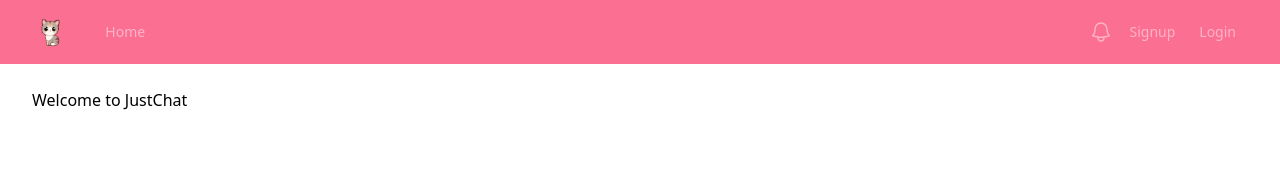
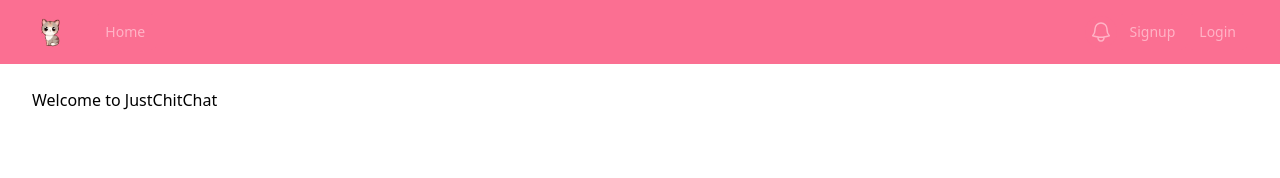
Before and after one commit to Andysu7117/JustChitChat, a React (Vite) app in the folder client/: page / in a window 1280 px wide. Shown: the top 178 px of the page. Built offline with nearby package versions, Linux system fonts and the light colour scheme.

Commit message:
Changing message querying speed

```diff
--- a/client/index.html
+++ b/client/index.html
@@ -5,7 +5,7 @@
     <meta name="viewport" content="width=device-width, initial-scale=1.0">
     <link rel="icon" href="/src/assets/images/favicon.ico" type="image/x-icon">
     <link rel="stylesheet" href="./src/input.css">
-    <title>ProjectName</title>
+    <title>JustChitChat</title>
 </head>
 <body>
     <div id="root"></div>
--- a/client/src/components/Chatbox.jsx
+++ b/client/src/components/Chatbox.jsx
@@ -24,6 +24,8 @@ const ChatBox = ({ receiverId }) => {
   const { data: subscriptionData } = useSubscription(MESSAGE_ADDED, {
     variables: { receiverId },
   });
+
+  console.log("subscriptiondata", subscriptionData)
 
   useEffect(() => {
     if (data && data.messages) {
--- a/client/src/components/SendMessage.jsx
+++ b/client/src/components/SendMessage.jsx
@@ -9,10 +9,7 @@ const SendMessage = ({ receiverId }) => {
   const [addMessage] = useMutation(ADD_MESSAGE, {
     onError: (error) => {
       console.log("error", error);
-    },
-    onCompleted: () => {
-      setValue("");
-    },
+    }
   });
 
   const handleSendMessage = async (e) => {
@@ -22,6 +19,8 @@ const SendMessage = ({ receiverId }) => {
       alert("Enter a valid message!");
       return;
     }
+
+    setValue("")
 
     try {
       console.log("variables", value, receiverId);
--- a/client/src/pages/Home.jsx
+++ b/client/src/pages/Home.jsx
@@ -2,7 +2,7 @@ export default function Home() {
     return (
     <main>
         <div className="mx-auto max-w-7xl py-6 sm:px-6 lg:px-8 min-h-screen">
-            <p>Welcome to JustChat</p>
+            <p>Welcome to JustChitChat</p>
         </div>
     </main>
     )
--- a/client/src/pages/Profile.jsx
+++ b/client/src/pages/Profile.jsx
@@ -9,6 +9,7 @@ export default function Profile() {
     const user = data.me
 
     return (
+        <form>
             <div className="space-y-12">
                 <div className="border-b border-gray-900/10 pb-12">
                 <h2 className="text-base font-semibold leading-7 text-gray-900">Profile</h2>
@@ -58,5 +59,6 @@ export default function Profile() {
                     </div>
                 </div>
             </div>
+        </form>
     )
 }
```
Also changed, not shown: 1 other file (tests, documents, lock files or other folders). Lines whose indentation alone changed are shown as unchanged.
